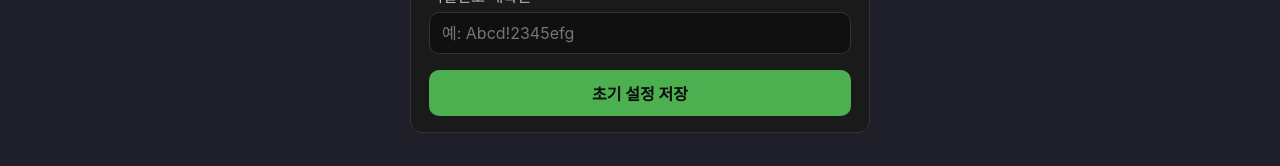
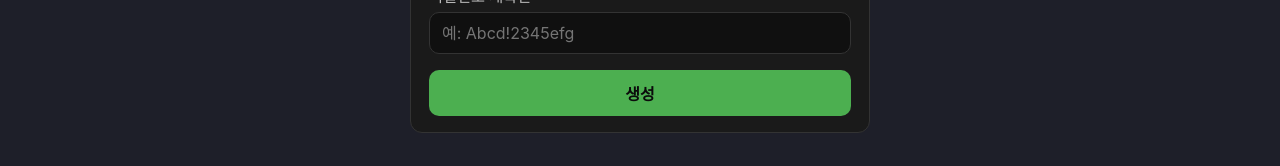
Before and after one commit to DAIOSFoundation/llm-server, a React (Vite) app in the folder frontend/: page / in a window 1280 px wide. Shown: the part 542-708 px from the top of the page. Built offline with nearby package versions, Linux system fonts and the light colour scheme; no server answers.

Commit message:
Show create button label during initial admin setup
When the super admin is not initialized yet, display the setup action as 'Create' instead of 'Login'.

```diff
--- a/frontend/src/pages/LoginPage.jsx
+++ b/frontend/src/pages/LoginPage.jsx
@@ -132,7 +132,7 @@ const LoginPage = () => {
               />
             </div>
             <button className="login-button" type="submit" disabled={busy}>
-              {busy ? t('login.working') : t('login.setup')}
+              {busy ? t('login.working') : t('login.create')}
             </button>
           </form>
         ) : null}
--- a/frontend/src/translations.json
+++ b/frontend/src/translations.json
@@ -14,7 +14,7 @@
     "login.passwordPlaceholder": "예: Abcd!2345efg",
     "login.passwordPolicy": "비밀번호는 12자 이상이며, 대문자/소문자/특수문자를 각각 1개 이상 포함해야 합니다.",
     "login.passwordMismatch": "비밀번호가 일치하지 않습니다.",
-    "login.setup": "초기 설정 저장",
+    "login.create": "생성",
     "login.login": "로그인",
     "login.working": "처리 중...",
     "login.verifyNote": "설정한 비밀번호로 로그인을 검증해 주세요.",
@@ -136,7 +136,7 @@
     "login.passwordPlaceholder": "e.g. Abcd!2345efg",
     "login.passwordPolicy": "Password must be at least 12 characters and include at least one uppercase, one lowercase, and one special character.",
     "login.passwordMismatch": "Passwords do not match.",
-    "login.setup": "Save Initial Setup",
+    "login.create": "Create",
     "login.login": "Login",
     "login.working": "Working...",
     "login.verifyNote": "Please verify by logging in with your password.",
```
